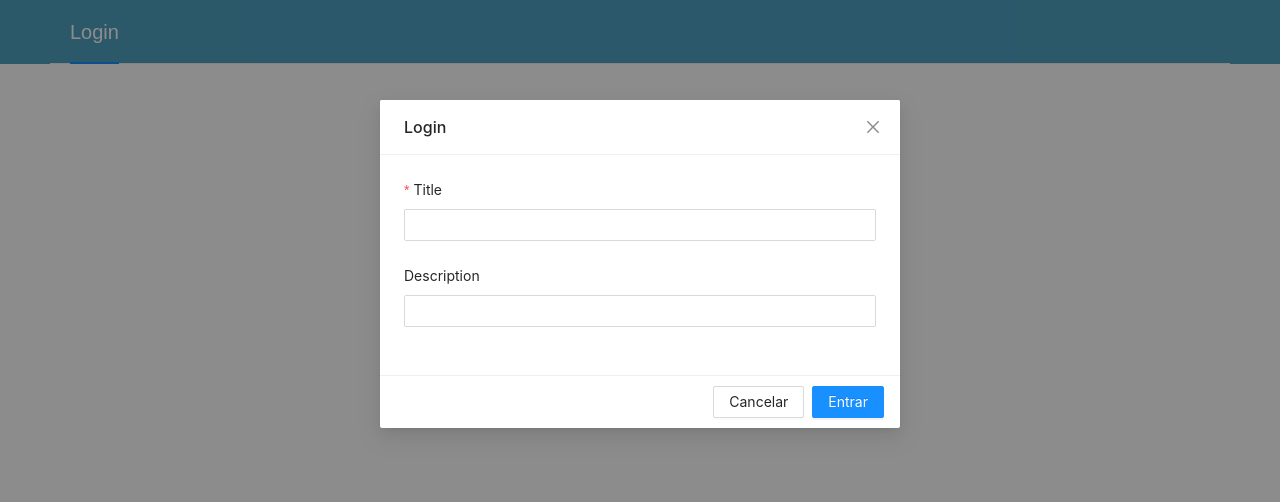
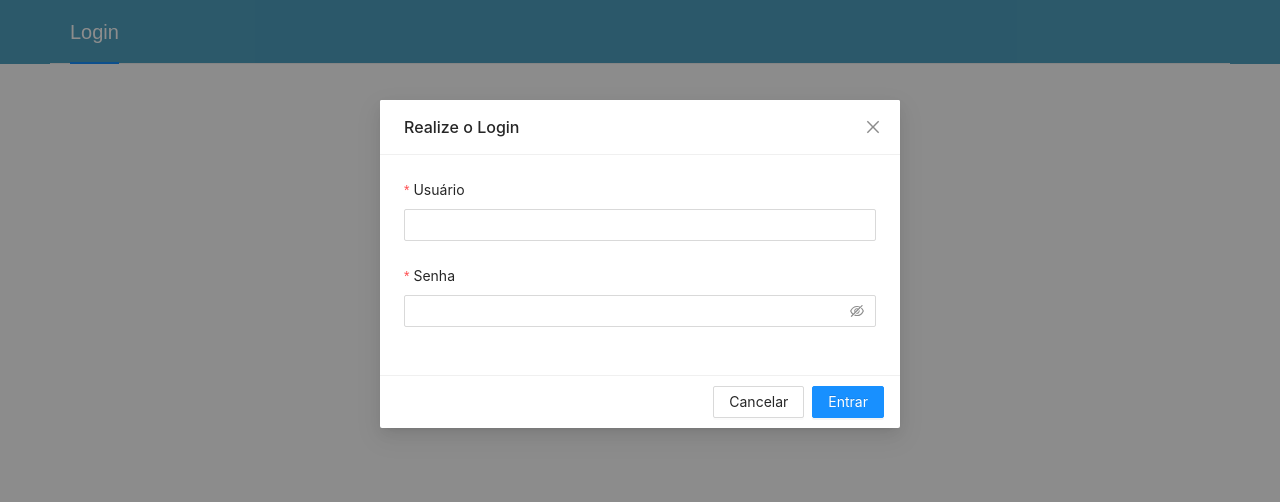
Before and after one commit to MrVictor42/Grata-Frontend-v2, a React (Create React App) app: page /lista_de_projetos in a window 1280 px wide. Both pictures are taken after a click on the item "Login". Shown: the top 502 px of the page. Built offline with nearby package versions, Linux system fonts and the light colour scheme.

Commit message:
Insert modal login

```diff
--- /dev/null
+++ b/src/components/forms/FormLogin.js
@@ -0,0 +1,96 @@
+import React, { Component } from 'react';
+import { Form, Modal, Input } from 'antd';
+
+import Alert from '../alert/Alert';
+
+import { validateFields } from '../../services/userService';
+import { getUserToken } from '../../store/user';
+import { authLogin } from '../../store/auth';
+
+class FormLogin extends Component {
+
+    constructor(props) {
+        super(props)
+
+        this.state = {
+            visible: false
+        }
+
+        this.visibleForm = this.visibleForm.bind(this);
+        this.cancel = this.cancel.bind(this);
+        this.handleSubmit = this.handleSubmit.bind(this);
+    }
+
+    visibleForm() {
+        this.setState({
+            visible: true
+        });
+    }
+
+    cancel() {
+        this.setState({
+            visible: false
+        });
+    }
+
+    handleSubmit(values) {
+        const username = values.username;
+        const password = values.password;
+        let status = getUserToken();
+
+        if(validateFields(username) === true) {
+
+        } else {
+            this.props.onAuth(username, password);
+
+            if(status === null) {
+
+            } else {
+                this.props.history.push('/lista_de_projetos');
+            }
+        }
+    }
+
+    render() {
+        let visible = this.props.visible;
+        let cancel = this.props.onCancel;
+        const CollectionCreateForm = () => {
+            const [form] = Form.useForm();
+            return (
+                <Modal
+                    visible = { visible } title = 'Realize o Login' okText = 'Entrar'
+                    cancelText = 'Cancelar' onCancel = { cancel }
+                    onOk = {() => {
+                        form.validateFields().then(values => {
+                            form.resetFields();
+                            this.handleSubmit(values);
+                        }).catch(info => {
+                            console.log('Validate Failed:', info);
+                        });
+                    }}
+                >
+                    <Form form = { form } layout = 'vertical'>
+                        <Form.Item
+                            label = 'Usuário' name = 'username' className = 'inputFormLogin'
+                            rules = {[{ required: true, message: 'Por Favor, Insira o Seu Usuário!' }]}
+                        >
+                            <Input />
+                        </Form.Item>
+
+                        <Form.Item
+                            label = 'Senha' name = 'password' className = 'inputFormLogin'
+                            rules = {[{ required: true, message: 'Por Favor, Insira a Sua Senha!' }]}
+                        >
+                            <Input.Password />
+                        </Form.Item>
+                    </Form>
+              </Modal>
+            );
+        };
+        return(
+            <CollectionCreateForm/>
+        );
+    }
+}
+
+export default FormLogin;
--- a/src/components/layout/Layout.js
+++ b/src/components/layout/Layout.js
@@ -14,6 +14,7 @@ import '../../css/user.css';
 import '../../css/buttons.css';
 import '../../css/img.css';
 import '../../css/alert.css';
+import '../../css/forms.css';
 
 const { Footer, Content } = Layout;
 
--- a/src/components/layout/Navbar.js
+++ b/src/components/layout/Navbar.js
@@ -1,9 +1,10 @@
 import React, { Component, useState } from 'react';
-import { Layout, Menu, Modal, Form, Input, Button, Radio } from 'antd';
+import { Layout, Menu, Modal, Form, Input } from 'antd';
 import { Link, withRouter } from 'react-router-dom';
 import { connect } from 'react-redux';
 
 import Dropdown from './Dropdown';
+import FormLogin from '../forms/FormLogin';
 
 import { logout } from '../../store/auth';
 
@@ -19,7 +20,7 @@ class Navbar extends Component {
         }
 
         this.visibleForm = this.visibleForm.bind(this);
-        this.handleSubmit = this.handleSubmit.bind(this);
+        this.cancel = this.cancel.bind(this);
     }
 
     visibleForm() {
@@ -28,8 +29,10 @@ class Navbar extends Component {
         });
     }
 
-    handleSubmit(values) {
-        console.log(values)
+    cancel() {
+        this.setState({
+            visible: false
+        });
     }
 
     render() {
@@ -54,13 +57,7 @@ class Navbar extends Component {
                                     className = 'textNavbar'>
                                         Login
                                 </span>
-                                <CollectionCreateForm
-                                    visible = { visible }
-                                    onCreate = { this.handleSubmit }
-                                    onCancel = { () => {
-                                        this.setState({ visible: false });
-                                    }}
-                                />
+                                <FormLogin visible = { visible } onCancel = { this.cancel } />
                             </Menu.Item>
                         ) : (
                             <Menu.Item onClick = { this.props.logout }>
@@ -74,45 +71,6 @@ class Navbar extends Component {
     }
 }
 
-const CollectionCreateForm = ({ visible, onCreate, onCancel }) => {
-    const [form] = Form.useForm();
-    return (
-        <Modal
-            visible = { visible } title = 'Login' okText = 'Entrar'
-            cancelText = 'Cancelar' onCancel = { onCancel }
-            onOk = {() => {
-                form.validateFields().then(values => {
-                    form.resetFields();
-                    onCreate(values);
-                }).catch(info => {
-                    console.log('Validate Failed:', info);
-                });
-            }}
-        >
-        <Form
-            form = { form } layout = 'vertical'
-            name = 'form_in_modal' initialValues = {{ modifier: 'public' }}
-        >
-            <Form.Item
-                name = "title"
-                label="Title"
-                rules={[
-                {
-                    required: true,
-                    message: 'Please input the title of collection!',
-                },
-                ]}
-            >
-            <Input />
-          </Form.Item>
-          <Form.Item name="description" label="Description">
-            <Input type="textarea" />
-          </Form.Item>
-        </Form>
-      </Modal>
-    );
-};
-
 const mapStateToProps = state => {
 
 };
--- a/src/css/forms.css
+++ b/src/css/forms.css
@@ -23,3 +23,9 @@
     margin-left: 180px;
     margin-bottom: 60px;
 }
+
+.inputFormLogin {
+    margin-top: 10px;
+    margin-left: 10px;
+    margin-right: 80px;
+}
--- a/src/css/layout.css
+++ b/src/css/layout.css
@@ -70,12 +70,6 @@
     border-radius: 20px;
 }
 
-.inputFormLogin {
-    margin-top: 10px;
-    margin-left: 10px;
-    margin-right: 80px;
-}
-
 .texth1 {
     margin-top: -60px;
     text-align: center;
--- a/src/index.js
+++ b/src/index.js
@@ -11,13 +11,11 @@ import * as serviceWorker from './serviceWorker';
 import './css/index.css';
 
 import authReducer from './store/reducers/authReducer';
-import usersReducer from './store/reducers/usersReducer';
 
 const composeEnhances = window.__REDUX_DEVTOOLS_EXTENSION_COMPOSE__ || compose;
 
 const rootReducer = combineReducers({
-	auth: authReducer,
-	users: usersReducer
+	auth: authReducer
 });
 
 const store = createStore(rootReducer, composeEnhances(applyMiddleware(thunk)));
--- a/src/routes.js
+++ b/src/routes.js
@@ -4,7 +4,6 @@ import { connect } from 'react-redux';
 import Hoc from './hoc/hoc';
 
 import Homepage from './components/homepage/Homepage';
-import Login from './components/login/Login';
 
 import UserDetail from './components/user/UserDetail';
 import UserEdit from './components/user/UserEdit';
@@ -18,7 +17,6 @@ const BaseRouter = (props) => (
             props.token === null ? (
                 <div>
                     <Route exact path = '/' component = { Homepage } />
-                    <Route exact path = '/login' component = { Login } />
                 </div>
             ) : (
                 <div>
--- a/src/store/reducers/usersReducer.js
+++ /dev/null
@@ -1,43 +0,0 @@
-import { USER_LIST_START, USER_LIST_SUCCESS, USER_LIST_FAIL } from '../../components/consts';
-import { updateObject } from '../utility';
-
-const initialState = {
-	users: []
-};
-
-const getUserListStart = (state, action) => {
-	return updateObject(state, {
-		error: null,
-        loading: true
-    });
-};
-
-const getUserListSuccess = (state, action) => {
-	return updateObject(state, {
-		users: action.users,
-        error: null,
-        loading: false
-    });
-};
-
-const getUserListFail = (state, action) => {
-	return updateObject(state, {
-		error: action.error,
-        loading: false
-    });
-};
-
-const reducer = (state = initialState, action) => {
-	switch (action.type) {
-		case USER_LIST_START:
-			return getUserListStart(state, action);
-		case USER_LIST_SUCCESS:
-			return getUserListSuccess(state, action);
-		case USER_LIST_FAIL:
-			return getUserListFail(state, action);
-		default:
-			return state;
-	}
-};
-
-export default reducer;
```
